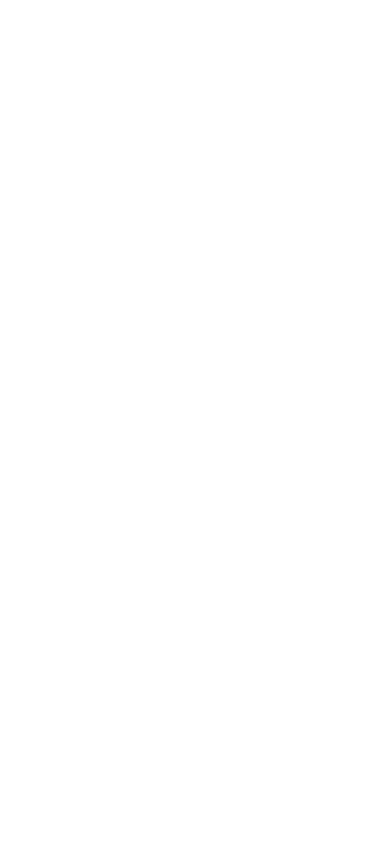
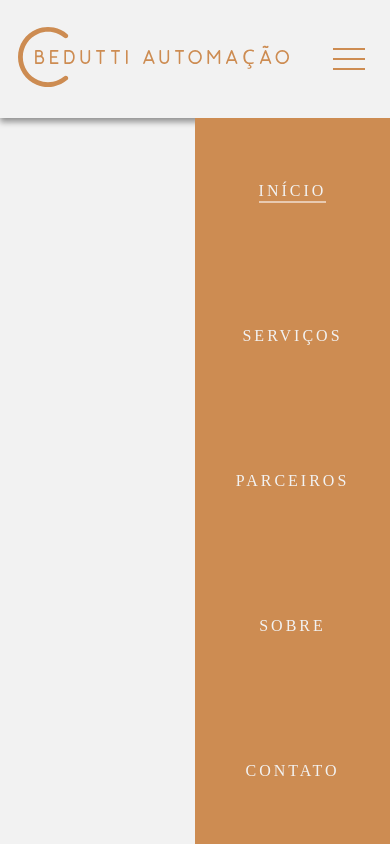
Before and after one commit to Ath3Dev/beduttiAutomacao, a React (Vite) app: page / in a window 390 px wide. Built offline with nearby package versions, Linux system fonts and the light colour scheme.

Commit message:
:sparkles: feat: componente Header

```diff
--- a/src/App.css
+++ b/src/App.css
@@ -0,0 +1,12 @@
+*{
+    margin: 0;
+    padding: 0;
+    box-sizing: border-box;
+}
+
+html{
+    scroll-behavior: smooth;
+}
+body{
+    background: #F2F2F2;
+}
--- a/src/App.jsx
+++ b/src/App.jsx
@@ -1,8 +1,11 @@
+import { Header } from "./components/Header"
+import './App.css'
+
 function App() {
 
   return (
     <>
-
+      <Header />
     </>
   )
 }
--- /dev/null
+++ b/src/components/Header/index.jsx
@@ -0,0 +1,54 @@
+import logo from '../../assets/img/logo.svg';
+import './style.css';
+import { useState, useEffect } from 'react';
+
+export function Header() {
+    const [activeItem, setActiveItem] = useState('INÍCIO');
+    const [showMenu, setShowMenu] = useState(false);
+
+    const handleMouseOver = (item) => {
+        setActiveItem(item);
+    };
+
+    const handleMouseOut = () => {
+        setActiveItem('INÍCIO');
+    };
+
+    useEffect(() => {
+        const timer = setTimeout(() => {
+            setShowMenu(true);
+        }, 300);
+
+        return () => clearTimeout(timer);
+    }, []);
+
+    return (
+        <header>
+            <nav>
+                <div className="logo">
+                    <img src={logo} alt="logo" />
+                </div>
+
+                <div className="mobile-menu" onClick={() => setShowMenu(!showMenu)}>
+                    <div className="line1"></div>
+                    <div className="line2"></div>
+                    <div className="line3"></div>
+                </div>
+
+                <ul className={`nav-list ${showMenu ? 'show' : ''}`}>
+                    {['INÍCIO', 'SERVIÇOS', 'PARCEIROS', 'SOBRE', 'CONTATO'].map((item, index) => (
+                        <li
+                            key={item}
+                            onMouseOver={() => handleMouseOver(item)}
+                            onMouseOut={handleMouseOut}
+                            className={activeItem === item ? 'active' : ''}
+                            style={{ transitionDelay: `${index * 0.1}s` }}
+                        >
+                            {item}
+                        </li>
+                    ))}
+                </ul>
+            </nav>
+        </header>
+    );
+}
--- /dev/null
+++ b/src/components/Header/style.css
@@ -0,0 +1,97 @@
+nav {
+    display: flex;
+    align-items: center;
+    justify-content: space-around;
+    height: 14vh;
+    box-shadow: 0 4px 6px rgba(0, 0, 0, 0.4);
+}
+nav .logo img {
+    width: 100%;
+}
+.nav-list {
+    display: flex;
+    list-style-type: none;
+}
+.nav-list li {
+    position: relative;
+    letter-spacing: 3px;
+    margin-left: 32px;
+    color: #CD8C52;
+    cursor: pointer;
+}
+.nav-list li::before {
+    content: "";
+    position: absolute;
+    left: 0;
+    right: 100%;
+    bottom: -3px;
+    height: 2px;
+    background-color: #E8CAB1;
+    transition: right 0.5s ease;
+}
+.nav-list li.active::before {
+    right: 0;
+}
+.nav-list li:not(.active):hover::before {
+    transition: right 0.8s ease;
+}
+.active::before {
+    left: 0;
+    right: 0;
+}
+
+.mobile-menu{
+    cursor: pointer;
+    display: none;
+}
+
+.mobile-menu div{
+    width: 32px;
+    height: 2px;
+    background: #CD8C52;
+    margin: 8px;
+}
+
+@media (max-width: 999px) {
+    body {
+        overflow-x: hidden;
+    }
+
+    nav {
+        align-items: center;
+        justify-content: space-around;
+    }
+
+    .nav-list {
+        position: absolute;
+        top: 14vh;
+        right: 0;
+        width: 50vw;
+        height: 86vh;
+        background: #CD8C52;
+        flex-direction: column;
+        align-items: center;
+        justify-content: space-around;
+        transform: translateX(100%);
+        transition: transform 0.3s ease;
+    }
+
+    .nav-list.show {
+        transform: translateX(0);
+    }
+
+    .nav-list li {
+        margin-left: 0;
+        opacity: 0;
+        transition: opacity 0.5s ease;
+        color: #f2f2f2;
+    }
+
+    .nav-list.show li {
+        opacity: 1;
+    }
+
+    .mobile-menu {
+        display: block;
+    }
+}
```
